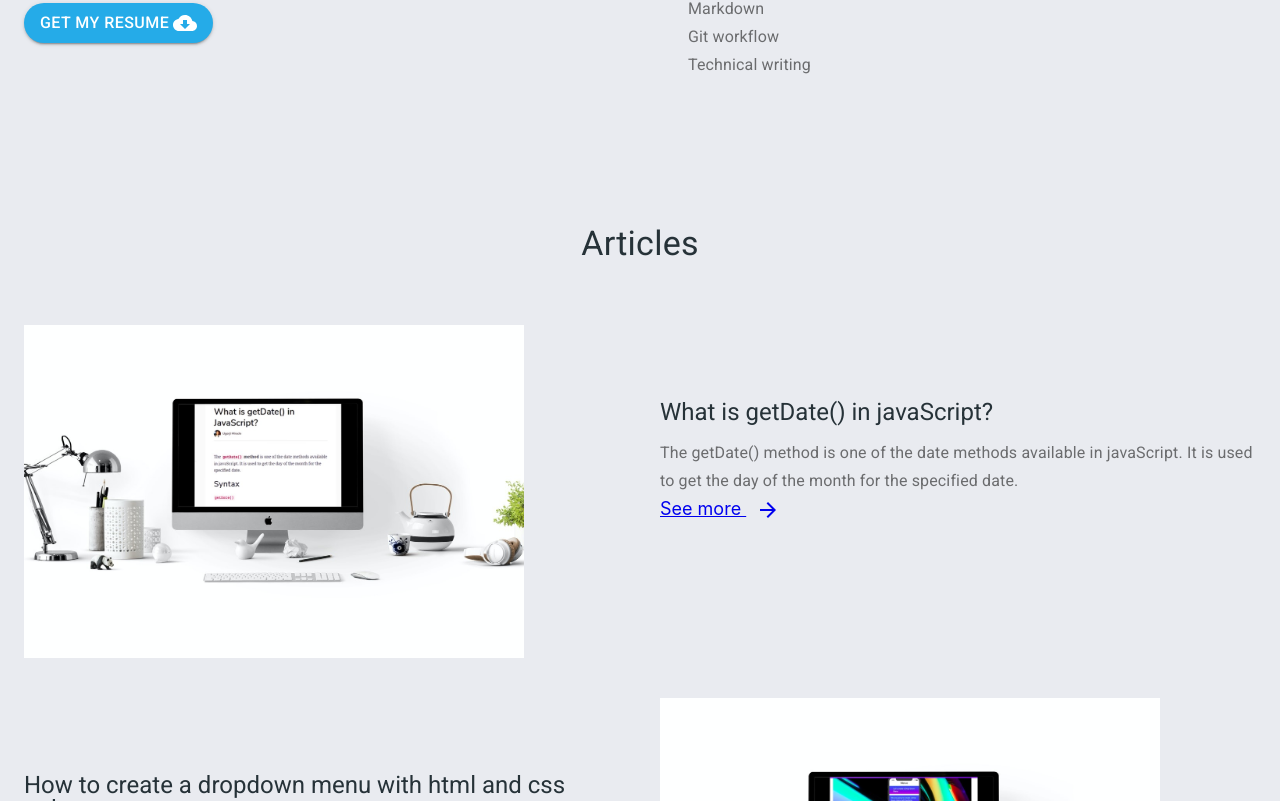
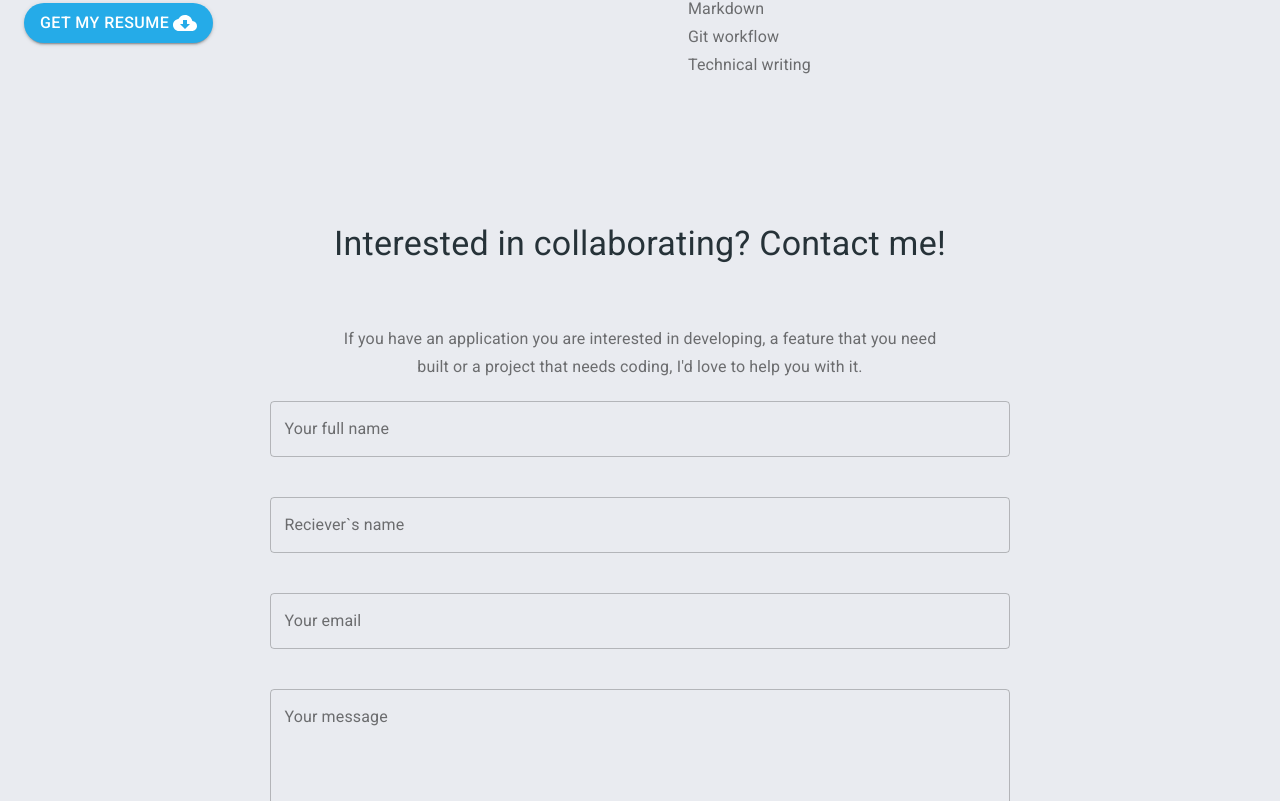
Before and after one commit to amarealcoder/portfolio, a React (Create React App) app: page / in a window 1280 px wide. Shown: the part 1999-2800 px from the top of the page. Built offline with nearby package versions, Linux system fonts and the light colour scheme; a web font is replaced by a local one.

Commit message:
Fixed the form

```diff
--- a/package.json
+++ b/package.json
@@ -9,11 +9,14 @@
     "@testing-library/react": "^11.2.7",
     "@testing-library/user-event": "^12.8.3",
     "axios": "^0.24.0",
+    "emailjs-com": "^3.2.0",
+    "formik": "^2.2.9",
     "react": "^17.0.2",
     "react-dom": "^17.0.2",
     "react-router-dom": "^6.0.1",
     "react-scripts": "4.0.3",
-    "web-vitals": "^1.1.2"
+    "web-vitals": "^1.1.2",
+    "yup": "^0.32.11"
   },
   "scripts": {
     "start": "react-scripts start",
--- a/src/App.js
+++ b/src/App.js
@@ -1,21 +1,188 @@
-import React from 'react';
+import React, { useState } from 'react';
+import { Formik, Form, ErrorMessage, Field } from 'formik';
+import * as Yup from 'yup';
 
 import Navbar from './Components/Navbar';
 import Home from './pages/Home';
 import Projects from './pages/Projects';
 import About from './pages/About';
-import Articles from './pages/Articles';
-import Contact from './pages/Contact';
 
-function App() {
+
+import {
+  Container,
+  Typography,
+  Button,
+  FormGroup,
+  Box,
+} from '@material-ui/core';
+import { makeStyles } from '@material-ui/styles';
+import TextField from '@material-ui/core/TextField';
+import { send } from 'emailjs-com';
+
+import './index.css';
+
+const useStyles = makeStyles((theme) => ({
+  contactContainer: {
+    marginTop: '120px',
+  },
+
+  typography: {
+    color: '#263238',
+    textAlign: 'center',
+    marginBottom: '60px',
+  },
+
+  form: {
+    textAlign: 'center',
+    marginTop: '20px',
+    width: '60%',
+    marginLeft: '20%',
+  },
+  err: {
+    color: 'red',
+  },
+}));
+
+  const Form_validation = Yup.object().shape({
+    from_name: Yup.string().required('Your name is required'),
+    to_name: Yup.string().required('Reciever`s name is required'),
+    reply_to: Yup.string()
+      .email('Invalid email')
+      .required('Your email is required'),
+    message: Yup.string().required('Please write a message'),
+  });
+
+function App(props) {
+  const classes = useStyles();
+
+  const [toSend, setToSend] = useState({
+    from_name: '',
+    to_name: '',
+    reply_to: '',
+    message: '',
+  });
+
+
+
+  const handleSubmit = (values, {resetForm}) => {
+  // e.preventDefault();
+  send(
+    process.env.REACT_APP_SERVICE_ID,
+    process.env.REACT_APP_TEMPLATE_ID,
+    values,
+    process.env.REACT_APP_USER_ID,
+  )
+    .then((response) => {
+      console.log('SUCCESS!', response.status, response.text);
+    })
+    .catch((err) => {
+      console.log('FAILED...', err);
+    });
+
+    console.log({ values });
+    resetForm({ values: '' });
+
+  };
   return (
     <>
       <Navbar />
-      <Home />
-      <Projects />
-      <About />
-      <Articles />
-      <Contact />
+      <div className='pageContainer'>
+        <Home />
+        <Projects />
+        <About />
+
+        <Container className='section' id='contact'>
+          <Typography variant='h4' className={classes.typography}>
+            Interested in collaborating? Contact me!
+          </Typography>
+
+          <Typography
+            variant='subtitle1'
+            color='textSecondary'
+            className='typographyAction'
+          >
+            If you have an application you are interested in developing, a
+            feature that you need built or a project that needs coding, I'd love
+            to help you with it.
+          </Typography>
+          <Formik
+            initialValues={{ ...toSend }}
+            validationSchema={Form_validation}
+            onSubmit={handleSubmit}
+          >
+            {({ values, errors }) => (
+              <Form className={classes.form} noValidate autoComplete='off'>
+                <Box marginBottom={5}>
+                  <FormGroup>
+                    <Field
+                      as={TextField}
+                      label='Your full name'
+                      name='from_name'
+                      variant='outlined'
+                    />
+                    <ErrorMessage name='from_name' />
+                  </FormGroup>
+                </Box>
+
+                <Box marginBottom={5}>
+                  <FormGroup>
+                    <Field
+                      as={TextField}
+                      label='Reciever`s name'
+                      name='to_name'
+                      variant='outlined'
+                    />
+                    <ErrorMessage name='to_name' />
+                  </FormGroup>
+                </Box>
+
+                <Box marginBottom={5}>
+                  <FormGroup>
+                    <Field
+                      as={TextField}
+                      label='Your email'
+                      name='reply_to'
+                      variant='outlined'
+                    />
+                    <ErrorMessage name='reply_to' />
+                  </FormGroup>
+                </Box>
+
+                <Box marginBottom={5}>
+                  <FormGroup>
+                    <Field
+                      as={TextField}
+                      label='Your message'
+                      name='message'
+                      variant='outlined'
+                      multiline
+                      minRows={8}
+                    />
+                    <ErrorMessage name='message' />
+                  </FormGroup>
+                </Box>
+
+                <Button
+                  variant='contained'
+                  style={{
+                    backgroundColor: '#25abe8',
+                    color: '#ffff',
+                    borderRadius: '30px',
+                    fontSize: '16px',
+                  }}
+                  type='submit'
+
+                >
+                  Submit
+                </Button>
+               {/* <button type='submit'>Submit</button> */}
+                {/* <pre>{JSON.stringify(errors, null, 4)}</pre> */}
+              </Form>
+            )}
+
+          </Formik>
+        </Container>
+      </div>
     </>
   );
 }
--- a/src/Components/Btn.jsx
+++ b/src/Components/Btn.jsx
@@ -1,7 +1,7 @@
 import React from 'react';
 import { Button } from '@material-ui/core';
 
-const Btn = ({ text, endIcon }) => {
+const Btn = ({ text, endIcon, onClick}) => {
   return (
     <Button
       variant='contained'
@@ -10,7 +10,9 @@ const Btn = ({ text, endIcon }) => {
         color: '#ffff',
         borderRadius: '30px',
         fontSize: '16px',
+
       }}
+      onClick={onClick}
     >
       {text} {endIcon}
 
--- a/src/index.css
+++ b/src/index.css
@@ -17,6 +17,10 @@ body {
 code {
   font-family: source-code-pro, Menlo, Monaco, Consolas, 'Courier New',
     monospace;
+}
+
+.pagesContainer{
+  margin-top: 30px;
 }
 .desktopImage {
   margin-top: 40px;
--- a/src/pages/Contact.jsx
+++ b/src/pages/Contact.jsx
@@ -2,8 +2,8 @@ import React, { useState } from 'react';
 import { Container, Typography, Button } from '@material-ui/core';
 import { makeStyles } from '@material-ui/styles';
 import TextField from '@material-ui/core/TextField';
-// import Btn from '../Components/Btn';
-import axios from 'axios';
+import { send } from 'emailjs-com';
+
 import '../index.css';
 
 const useStyles = makeStyles((theme) => ({
@@ -27,47 +27,52 @@ const useStyles = makeStyles((theme) => ({
   },
 }));
 
-const Contact = () => {
+const Contact = (props) => {
   const classes = useStyles();
 
-  const [state, setState] = useState({
-    name: '',
-    _replyto: '',
+
+
+  const [toSend, setToSend] = useState({
+    from_name: '',
+    to_name: '',
+    reply_to: '',
     message: '',
   });
-  // const [name, setName] = useState('');
-  // const [email, setEmail] = useState('');
-  // const [message, setMessage] = useState('');
 
   const handleChange = (e) => {
     e.preventDefault();
-    setState((prevState) => ({
+    setToSend((prevState) => ({
       ...prevState,
       [e.target.name]: e.target.value,
     }));
+    // setToSend({ ...toSend, [e.target.name]: e.target.value });
   };
 
-  const handleSubmit = async () => {
-    try {
-      const res = await axios.post(
-        'https://mailthis.to/ugorjimiracle06@gmail.com',
-        {
-          name: state.name,
-          _replyto: state._replyto,
-          message: state.message,
-        }
-      );
-      console.log(res);
-      console.log('posted');
-    } catch (error) {
-      console.log(error);
-    }
+  const handleSubmit = (e) => {
+    e.preventDefault();
+    send(
+      'service_3pdj9hn',
+      'template_6phzfvv',
+      toSend,
+      'user_3TV9Y3cVTLPM2m2rwExv4'
+    )
+      .then((response) => {
+        console.log('SUCCESS!', response.status, response.text);
+      })
+      .catch((err) => {
+        console.log('FAILED...', err);
+      });
 
-    setState({
-      name: '',
-      _replyto: '',
+    console.log(toSend);
+
+    setToSend({
+      from_name: '',
+      to_name: '',
+      reply_to: '',
       message: '',
     });
+
+
   };
 
   return (
@@ -82,11 +87,16 @@ const Contact = () => {
         className='typographyAction'
       >
         If you have an application you are interested in developing, a feature
-        that you need built or a project that need coding, I’d love to help you
+        that you need built or a project that need coding, I'd love to help you
         with it.
       </Typography>
 
-      <form className={classes.form} noValidate autoComplete='off'>
+      <form
+        onSubmit={handleSubmit}
+        className={classes.form}
+        noValidate
+        autoComplete='off'
+      >
         <TextField
           className='field'
           style={{ marginBottom: '30px' }}
@@ -95,10 +105,24 @@ const Contact = () => {
           variant='outlined'
           color='secondary'
           required
-          name='name'
+          name='from_name'
+          value={toSend.from_name}
           onChange={handleChange}
-          value={state.name}
         />
+
+        <TextField
+          className='field'
+          style={{ marginBottom: '30px' }}
+          id='outlined-basic'
+          label='Reciever`s name'
+          variant='outlined'
+          color='secondary'
+          required
+          name='to_name'
+          value={toSend.to_name}
+          onChange={handleChange}
+        />
+
         <TextField
           className='field'
           style={{ marginBottom: '30px' }}
@@ -107,26 +131,25 @@ const Contact = () => {
           variant='outlined'
           color='secondary'
           required
-          name='_replyto'
+          name='reply_to'
+          value={toSend.reply_to}
           onChange={handleChange}
-          value={state._replyto}
         />
         <TextField
           className='field'
           style={{ marginBottom: '30px' }}
           id='outlined-basic'
-          label='Message'
+          label='Your Message'
           variant='outlined'
           color='secondary'
           multiline
           rows={8}
           required
           name='message'
+          value={toSend.message}
           onChange={handleChange}
-          value={state.message}
         />
-        {/* <Button text='Submit' type='button' onClick={handleSubmit} /> */}
-        {/* <Btn text='Submit' type='button' onClick={handleSubmit} /> */}
+
 
         <Button
           variant='contained'
@@ -137,26 +160,11 @@ const Contact = () => {
             fontSize: '16px',
           }}
           type='button'
-          onClick={handleSubmit}
+
         >
           Submit
         </Button>
       </form>
-
-      {/* <form
-        action='https://mailthis.to/ugorjimiracle06@gmail.com'
-        method='POST'
-        // encType='multipart/form-data'
-      >
-        <input type='text' name='name' placeholder='Your name' />
-        <input type='email' name='_replyto' placeholder='Your email' />
-        <textarea
-          name='message'
-          placeholder='Enter your message here'
-        ></textarea>
-
-        <input type='submit' value='Send' />
-      </form> */}
     </Container>
   );
 };
```
Also changed, not shown: 2 other files (tests, documents, lock files or other folders).
